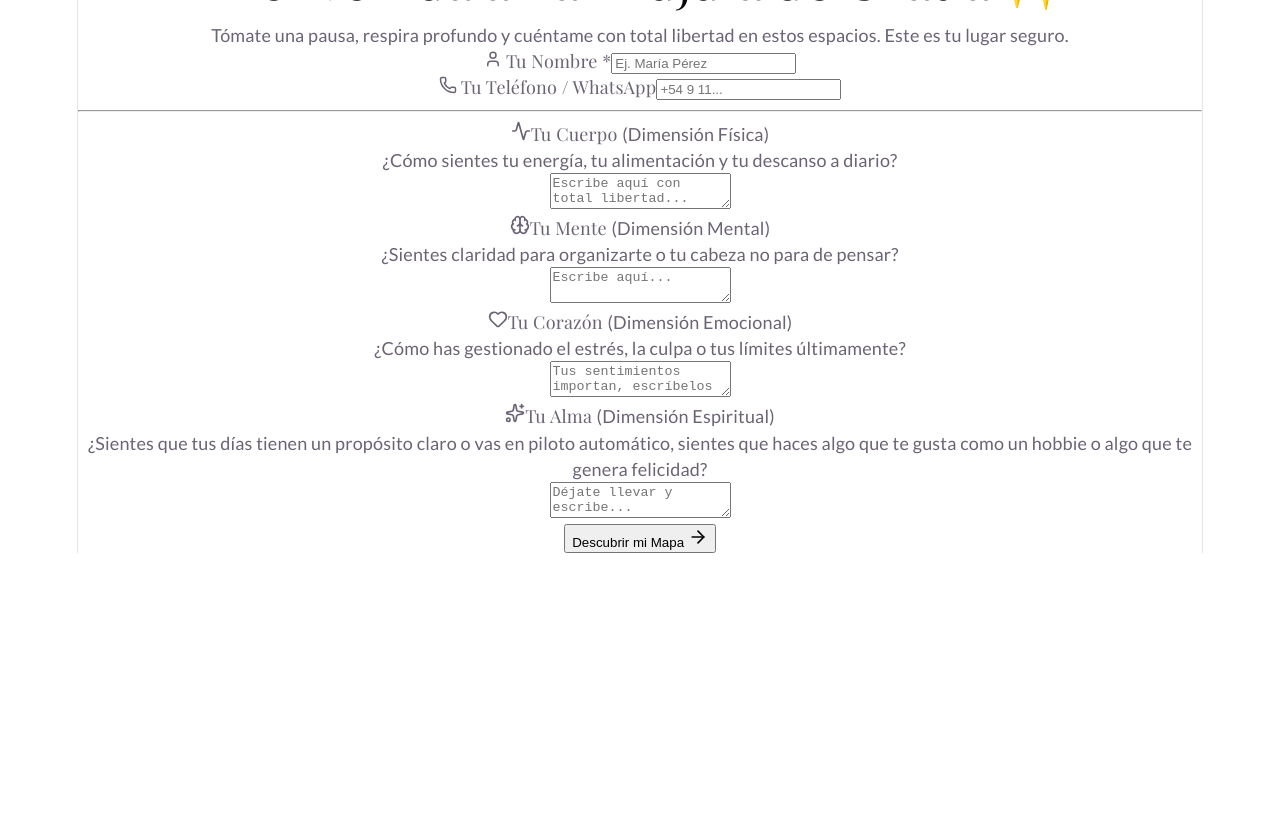
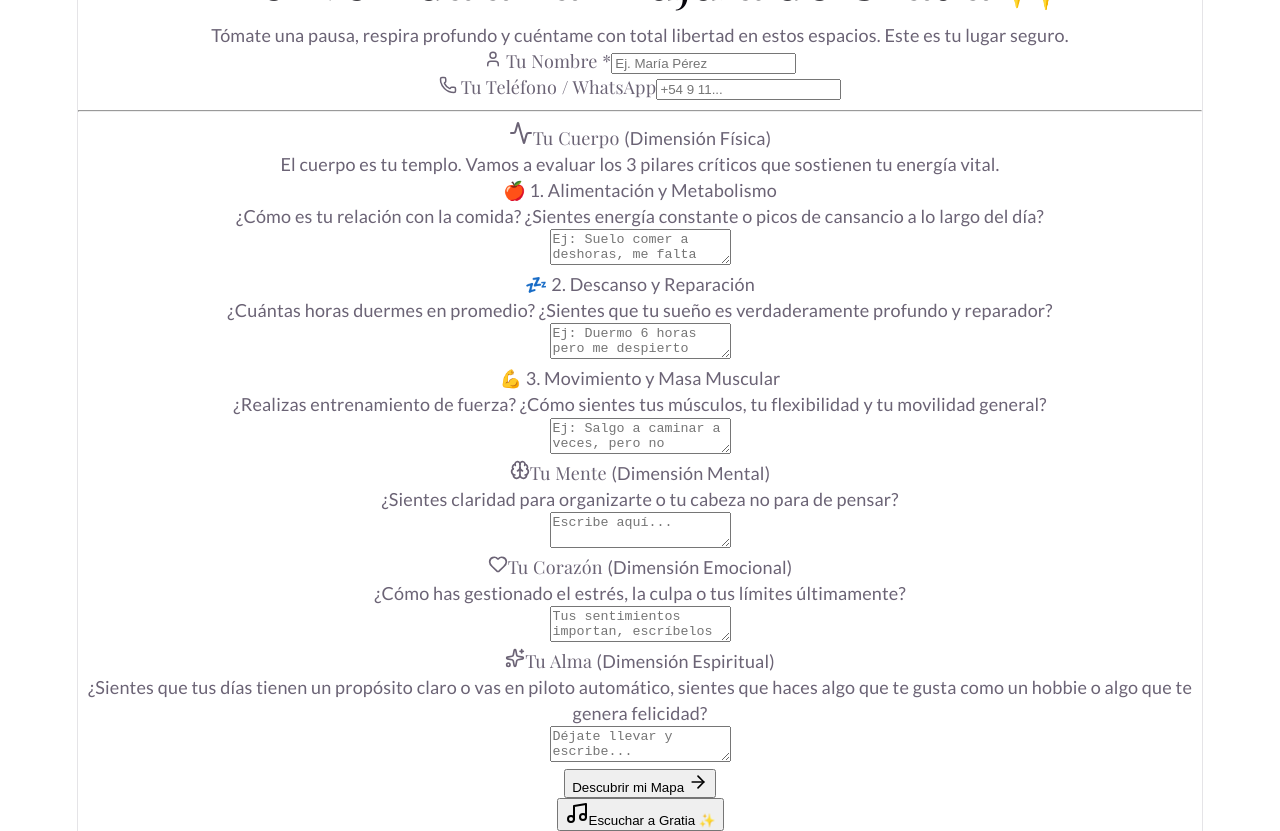
Before and after one commit to Merycbc/brujula-gratia, a React app: page / in a window 1280 px wide. Shown: the part 680-1511 px from the top of the page. Before the commit the page ends 1233 px from the top, so only its background shows below. Built offline with nearby package versions, Linux system fonts and the light colour scheme; the HTML template or start-up script is replaced by a standard one; a web font is replaced by a local one.

Commit message:
areas criticas

```diff
--- a/src/App.tsx
+++ b/src/App.tsx
@@ -1,9 +1,12 @@
-import React, { useState } from 'react';
-import { Leaf, Activity, Brain, Heart, Sparkles, Loader2, Download, MessageCircle, ArrowRight, User, Phone } from 'lucide-react';
+import React, { useState, useRef } from 'react';
+import { Leaf, Activity, Brain, Heart, Sparkles, Loader2, Download, MessageCircle, ArrowRight, User, Phone, Pause, Music } from 'lucide-react';
 
+// Tu clave API correcta:
 const apiKey = "AIzaSyCAePIbGCFTjvkNuJ5pK1f5F5nz-h8BXt8";
 
-// 1️⃣ Añadimos las "etiquetas" exactas que pide el servidor para no arrojar errores
+// Canción relajante de fondo (ahora busca el archivo en tu carpeta public)
+const audioUrl = "/gratia.mp3";
+
 interface ScoreData {
   fisica: number;
   mental: number;
@@ -26,13 +29,29 @@ export default function App() {
   const [error, setError] = useState('');
   const [printMessage, setPrintMessage] = useState('');
 
+  const audioRef = useRef<HTMLAudioElement | null>(null);
+  const [isPlaying, setIsPlaying] = useState(false);
+
+  const togglePlay = () => {
+    if (audioRef.current) {
+      if (isPlaying) {
+        audioRef.current.pause();
+      } else {
+        audioRef.current.play();
+      }
+      setIsPlaying(!isPlaying);
+    }
+  };
+
   const logoUrl = "https://i.postimg.cc/x1JZwGJP/logo-gratia-ia.png";
   const coverUrl = "https://i.postimg.cc/50xn28yM/diagnostico.png";
 
   const [formData, setFormData] = useState({
     nombre: '',
     telefono: '',
-    fisica: '',
+    alimentacion: '',
+    descanso: '',
+    ejercicio: '',
     mental: '',
     emocional: '',
     espiritual: ''
@@ -52,7 +71,7 @@ export default function App() {
   };
 
   const analyzeData = async () => {
-    if (!formData.nombre || !formData.fisica || !formData.mental || !formData.emocional || !formData.espiritual) {
+    if (!formData.nombre || !formData.alimentacion || !formData.descanso || !formData.ejercicio || !formData.mental || !formData.emocional || !formData.espiritual) {
       setError("Por favor, déjame tu nombre y completa todos los espacios para poder guiarte mejor. 🤍");
       return;
     }
@@ -61,16 +80,23 @@ export default function App() {
     setError('');
 
     const promptText = `
-      Analiza las siguientes respuestas de una usuaria llamada "${formData.nombre}" sobre sus 4 dimensiones de bienestar:
-      1. Física: "${formData.fisica}"
-      2. Mental: "${formData.mental}"
-      3. Emocional: "${formData.emocional}"
-      4. Espiritual: "${formData.espiritual}"
+      Analiza las siguientes respuestas de una usuaria llamada "${formData.nombre}" sobre sus 4 dimensiones de bienestar. Presta especial atención a la dimensión Física, que está dividida en 3 áreas críticas:
+      1. Física (Alimentación y Energía): "${formData.alimentacion}"
+      2. Física (Descanso y Recuperación): "${formData.descanso}"
+      3. Física (Movimiento y Fuerza): "${formData.ejercicio}"
+      4. Mental: "${formData.mental}"
+      5. Emocional: "${formData.emocional}"
+      6. Espiritual: "${formData.espiritual}"
 
       Instrucciones:
-      1. Puntúa cada dimensión del 1 al 5 (1 = desequilibrio severo/malestar, 5 = equilibrio ideal/bienestar).
-      2. Identifica la dimensión con la puntuación más baja (si hay empate, elige la que percibas que necesita más atención urgente).
+      1. Puntúa cada dimensión principal del 1 al 5 (1 = desequilibrio severo, 5 = equilibrio ideal). Para la dimensión "Física", calcula una nota global basada en las respuestas de alimentación, descanso y movimiento.
+      2. Identifica la dimensión principal con la puntuación más baja (si hay empate, elige la que percibas que necesita más atención urgente).
       3. Redacta un mensaje empático, cálido y comprensivo dirigido a ${formData.nombre} sobre esa dimensión más baja.
+         IMPORTANTE: Si la dimensión más baja es la "Física", tu mensaje empático DEBE incluir una breve pero poderosa concientización sobre:
+         - El metabolismo y cómo usamos la energía (alimentación).
+         - La importancia vital del descanso profundo para la reparación celular, hormonal y del sistema nervioso.
+         - Por qué entrenar la fuerza y construir masa muscular es crucial para la longevidad y la salud metabólica, mucho más allá de la apariencia física o estética.
+         (Si la dimensión más baja NO es la física, enfoca tu mensaje en la dimensión correspondiente, pero mantén un enfoque de salud integral).
       4. Sugiere 1 "Hábito Fundamental" (algo sólido pero alcanzable).
       5. Sugiere 1 "Microhábito" (una acción minúscula de menos de 2 minutos que pueda hacer hoy mismo).
 
@@ -94,7 +120,8 @@ export default function App() {
     try {
       if (!apiKey) throw new Error("Falta configurar la Clave de Google AI.");
 
-      const response = await fetch(`https://generativelanguage.googleapis.com/v1beta/models/gemini-2.5-flash-preview-09-2025:generateContent?key=${apiKey}`, {
+      // SOLUCIÓN: Cambiamos al modelo público oficial (gemini-1.5-flash)
+      const response = await fetch(`https://generativelanguage.googleapis.com/v1beta/models/gemini-1.5-flash:generateContent?key=${apiKey}`, {
         method: 'POST',
         headers: { 'Content-Type': 'application/json' },
         body: JSON.stringify({
@@ -106,12 +133,17 @@ export default function App() {
         })
       });
 
-      if (!response.ok) throw new Error('No pudimos conectar con La Brújula. Intenta nuevamente.');
+      if (!response.ok) {
+        // Esto nos mostrará el error real si Google se queja de algo más
+        const errorData = await response.json().catch(() => null);
+        console.error("Error de la API:", errorData);
+        throw new Error(errorData?.error?.message ? `Ups: ${errorData.error.message}` : 'No pudimos conectar con La Brújula. Intenta nuevamente.');
+      }
 
       const data = await response.json();
       const aiResponseText = data.candidates?.[0]?.content?.parts?.[0]?.text;
 
-      if (!aiResponseText) throw new Error('Recibimos una respuesta vacía.');
+      if (!aiResponseText) throw new Error('Recibimos una respuesta vacía del servidor.');
 
       const parsedResult = JSON.parse(aiResponseText) as ResultData;
       setResult(parsedResult);
@@ -121,7 +153,7 @@ export default function App() {
       if (err instanceof Error) {
         setError(err.message || "Hubo un pequeño error al leer tu brújula.");
       } else {
-        setError("Hubo un pequeño error al leer tu brújula. Por favor, intenta de nuevo en unos momentos.");
+        setError("Hubo un pequeño error de conexión. Verifica tu internet e intenta de nuevo. 🤍");
       }
     } finally {
       setIsLoading(false);
@@ -174,7 +206,7 @@ export default function App() {
           </div>
 
           {error && (
-            <div className="mb-6 p-4 bg-red-50 border border-red-200 text-red-600 rounded-xl text-center text-sm">
+            <div className="mb-6 p-4 bg-red-50 border border-red-200 text-red-600 rounded-xl text-center text-sm font-medium">
               {error}
             </div>
           )}
@@ -205,17 +237,44 @@ export default function App() {
 
             <hr className="border-[#DBB2B2]/30" />
 
-            <div className="space-y-3">
-              <label className="flex items-center space-x-2 text-[#B76E79] font-serif text-xl font-semibold">
-                <Activity size={20} />
-                <span>Tu Cuerpo <span className="text-gray-500 text-sm font-sans font-normal">(Dimensión Física)</span></span>
-              </label>
-              <p className="text-gray-600 text-sm italic">¿Cómo sientes tu energía, tu alimentación y tu descanso a diario?</p>
-              <textarea
-                name="fisica" value={formData.fisica} onChange={handleInputChange}
-                className="w-full h-32 p-4 bg-white/50 border border-[#DBB2B2]/50 rounded-2xl focus:outline-none focus:ring-2 focus:ring-[#D4AF37] focus:border-transparent transition-all resize-none shadow-inner"
-                placeholder="Escribe aquí con total libertad..."
-              />
+            <div className="p-6 bg-[#F9C8C8]/15 rounded-3xl border border-[#F9C8C8]/60 shadow-sm space-y-6">
+              <div className="mb-4">
+                <label className="flex items-center space-x-2 text-[#B76E79] font-serif text-2xl font-semibold">
+                  <Activity size={24} />
+                  <span>Tu Cuerpo <span className="text-gray-500 text-base font-sans font-normal">(Dimensión Física)</span></span>
+                </label>
+                <p className="text-gray-600 text-sm italic mt-2">El cuerpo es tu templo. Vamos a evaluar los 3 pilares críticos que sostienen tu energía vital.</p>
+              </div>
+
+              <div className="space-y-2 bg-white/60 p-4 rounded-2xl border border-white">
+                <p className="text-gray-800 font-semibold text-sm flex items-center gap-2">🍎 1. Alimentación y Metabolismo</p>
+                <p className="text-gray-500 text-xs italic">¿Cómo es tu relación con la comida? ¿Sientes energía constante o picos de cansancio a lo largo del día?</p>
+                <textarea
+                  name="alimentacion" value={formData.alimentacion} onChange={handleInputChange}
+                  className="w-full h-20 p-3 mt-2 bg-white border border-[#DBB2B2]/40 rounded-xl focus:outline-none focus:ring-2 focus:ring-[#D4AF37] focus:border-transparent transition-all resize-none text-sm shadow-inner"
+                  placeholder="Ej: Suelo comer a deshoras, me falta energía a la tarde..."
+                />
+              </div>
+
+              <div className="space-y-2 bg-white/60 p-4 rounded-2xl border border-white">
+                <p className="text-gray-800 font-semibold text-sm flex items-center gap-2">💤 2. Descanso y Reparación</p>
+                <p className="text-gray-500 text-xs italic">¿Cuántas horas duermes en promedio? ¿Sientes que tu sueño es verdaderamente profundo y reparador?</p>
+                <textarea
+                  name="descanso" value={formData.descanso} onChange={handleInputChange}
+                  className="w-full h-20 p-3 mt-2 bg-white border border-[#DBB2B2]/40 rounded-xl focus:outline-none focus:ring-2 focus:ring-[#D4AF37] focus:border-transparent transition-all resize-none text-sm shadow-inner"
+                  placeholder="Ej: Duermo 6 horas pero me despierto cansada y me cuesta arrancar..."
+                />
+              </div>
+
+              <div className="space-y-2 bg-white/60 p-4 rounded-2xl border border-white">
+                <p className="text-gray-800 font-semibold text-sm flex items-center gap-2">💪 3. Movimiento y Masa Muscular</p>
+                <p className="text-gray-500 text-xs italic">¿Realizas entrenamiento de fuerza? ¿Cómo sientes tus músculos, tu flexibilidad y tu movilidad general?</p>
+                <textarea
+                  name="ejercicio" value={formData.ejercicio} onChange={handleInputChange}
+                  className="w-full h-20 p-3 mt-2 bg-white border border-[#DBB2B2]/40 rounded-xl focus:outline-none focus:ring-2 focus:ring-[#D4AF37] focus:border-transparent transition-all resize-none text-sm shadow-inner"
+                  placeholder="Ej: Salgo a caminar a veces, pero no levanto peso ni hago ejercicios de fuerza..."
+                />
+              </div>
             </div>
 
             <div className="space-y-3">
@@ -418,6 +477,18 @@ export default function App() {
         </div>
       )}
 
+      <audio ref={audioRef} src={audioUrl} loop />
+      <button
+        onClick={togglePlay}
+        className="fixed bottom-6 right-6 p-4 bg-white/90 backdrop-blur-md rounded-full shadow-xl border border-[#F9C8C8] text-[#B76E79] hover:scale-110 hover:bg-[#F9C8C8]/50 transition-all z-50 group flex items-center justify-center no-print"
+        title="Música de Gratia"
+      >
+        {isPlaying ? <Pause size={24} /> : <Music size={24} />}
+        <span className="absolute -top-12 right-0 bg-white px-4 py-2 rounded-xl shadow-lg text-sm text-[#B76E79] font-medium opacity-0 group-hover:opacity-100 transition-opacity pointer-events-none whitespace-nowrap border border-[#F9C8C8]/50">
+          {isPlaying ? 'Pausar música' : 'Escuchar a Gratia ✨'}
+        </span>
+      </button>
+
     </div>
   );
 }
```
Also changed, not shown: 1 other file (tests, documents, lock files or other folders).
